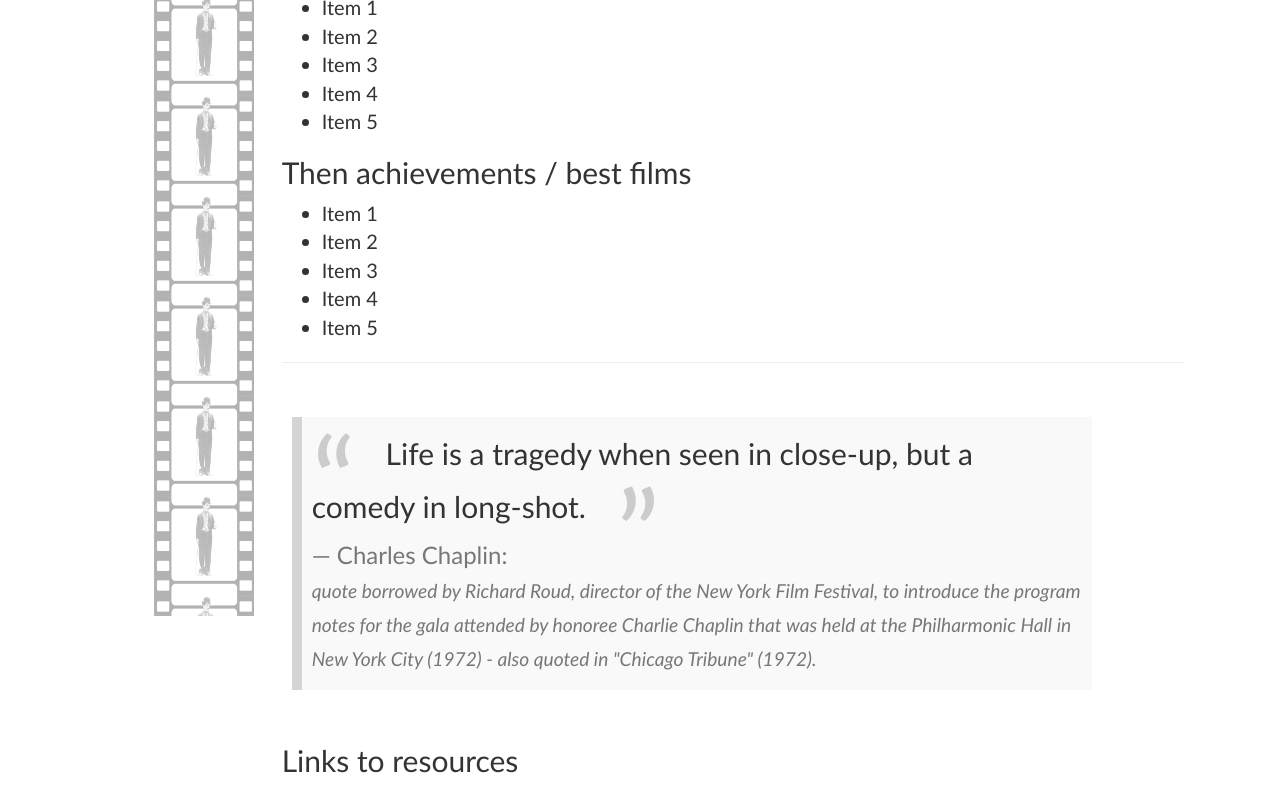
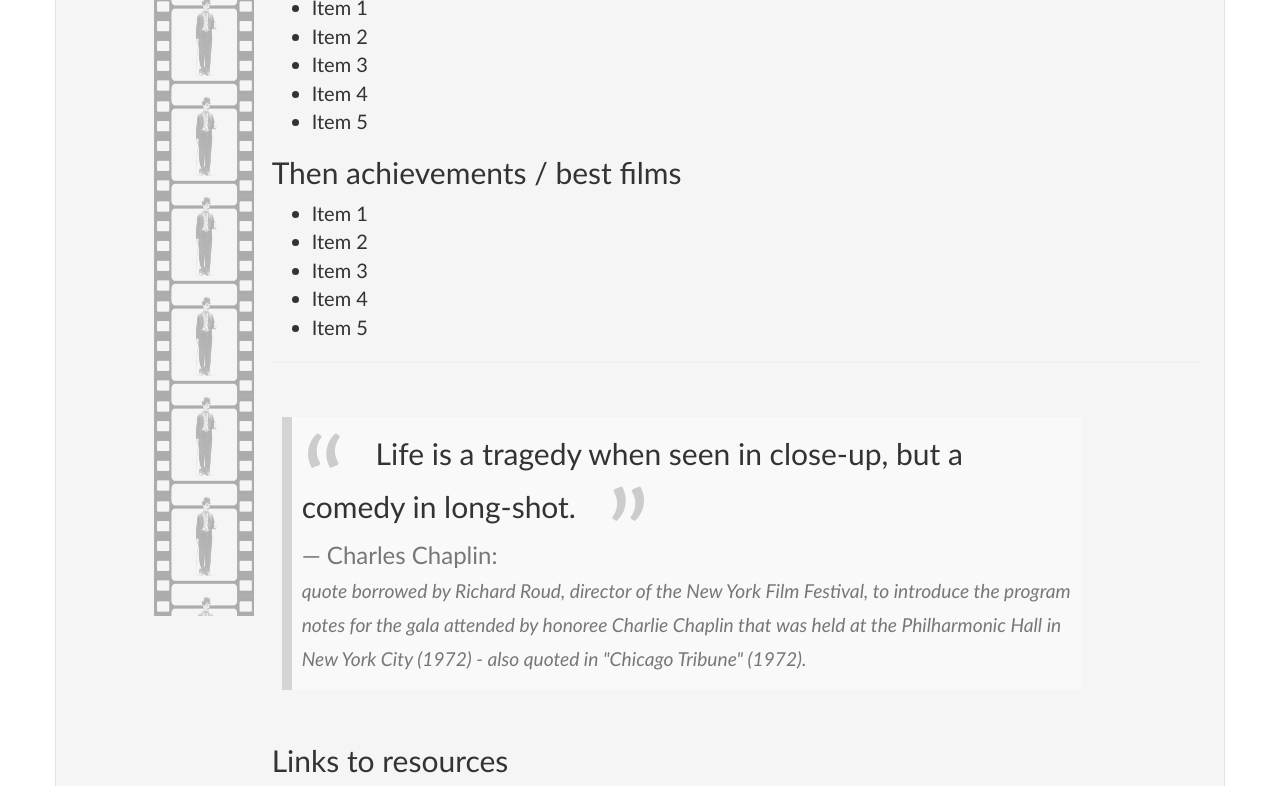
Before and after one commit to abonello/Chaplin-Tribute, a plain HTML site: page index.html in a window 1280 px wide. Shown: the part 654-1440 px from the top of the page. Drawn offline with nearby package versions, Linux system fonts and the light colour scheme; a web font is replaced by a local one.

Commit message:
Fixed  Well

```diff
--- a/index.html
+++ b/index.html
@@ -26,9 +26,9 @@
                         <figcaption class="figure-caption text-center"><strong>Sir Charles Chaplin KBE</strong>, an English film actor, film maker and composer, in one of his classic poses.</figcaption>
                     </figure>
                 </div>
-
+                <div class="row"> <!-- Needed for the well to enclose the following content. -->
                     <!--div class="col-xs-3 well well-lg text-center"> <!-- Right Side -->
-                <div class="hidden-xs col-sm-2 col-md-2 text-center">
+                    <div class="hidden-xs col-sm-2 col-md-2 col-lg-2 text-center">
                         <div class="bg-img">
                             <!--img src="img/chaplinImage01.png"  height="70px" class="img-center"-->
                         </div>
@@ -46,7 +46,7 @@
                         </div>
                     </div>
 
-                <div class="col-sm-10 col-md-10"> <!-- Left Main-->
+                    <div class="col-sm-10 col-md-10 col-lg-10"> <!-- Left Main-->
                         <h2>Here there will be a time line of Chaplin's life</h2>
                         <ul>
                             <li>Item 1</li>
@@ -73,7 +73,7 @@
                     <a href="http://www.culturamas.es/blog/2013/04/16/la-musica-en-charles-chaplin/">Music in Charles Chaplin</a>
 
                     </div>
-
+                </div>
 
 
 
```
Lines whose indentation alone changed are shown as unchanged.
